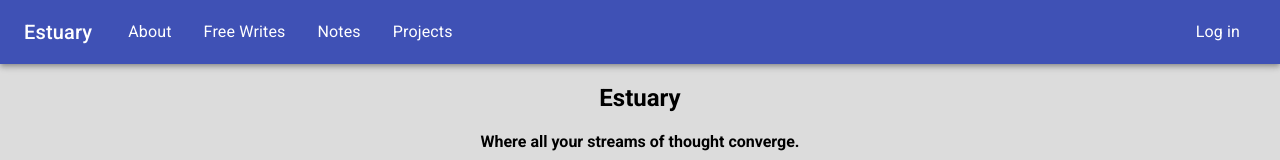
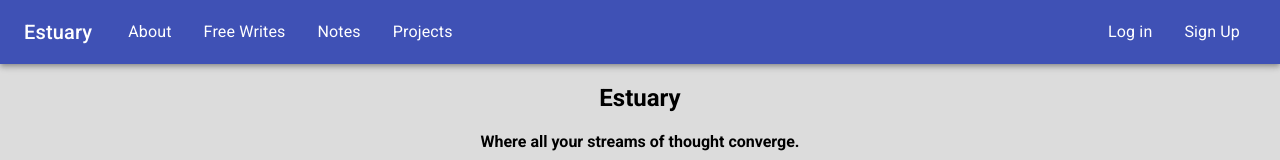
Before and after one commit to cpustejovsky/estuary-client, a React (Create React App) app: page / in a window 1280 px wide. Shown: the top 160 px of the page. Built offline with nearby package versions, Linux system fonts and the light colour scheme; no server answers.

Commit message:
fixing header to have signup button

```diff
--- a/src/components/partials/Header.jsx
+++ b/src/components/partials/Header.jsx
@@ -8,7 +8,6 @@ import {
   AppBar,
   Toolbar,
   Typography,
-  Button,
   IconButton,
   Menu,
   MenuItem,
@@ -54,6 +53,7 @@ export default function Header() {
 
   const renderAuth = () => {
     if (user) {
+      console.log(user);
       return (
         //TODO: add breakpoints and mediaqueries to change properties based on mobile or desktop
         <div className={classes.menuItems}>
@@ -67,6 +67,7 @@ export default function Header() {
       );
     } else {
       return (
+        <div className={classes.menuItems}>
           <MenuItem
             className={classes.menuItems}
             component={RouterLink}
@@ -74,6 +75,14 @@ export default function Header() {
           >
             Log in
           </MenuItem>
+          <MenuItem
+            className={classes.menuItems}
+            component={RouterLink}
+            to="/login"
+          >
+            Sign Up
+          </MenuItem>
+        </div>
       );
     }
   };
```
Lines whose indentation alone changed are shown as unchanged.
